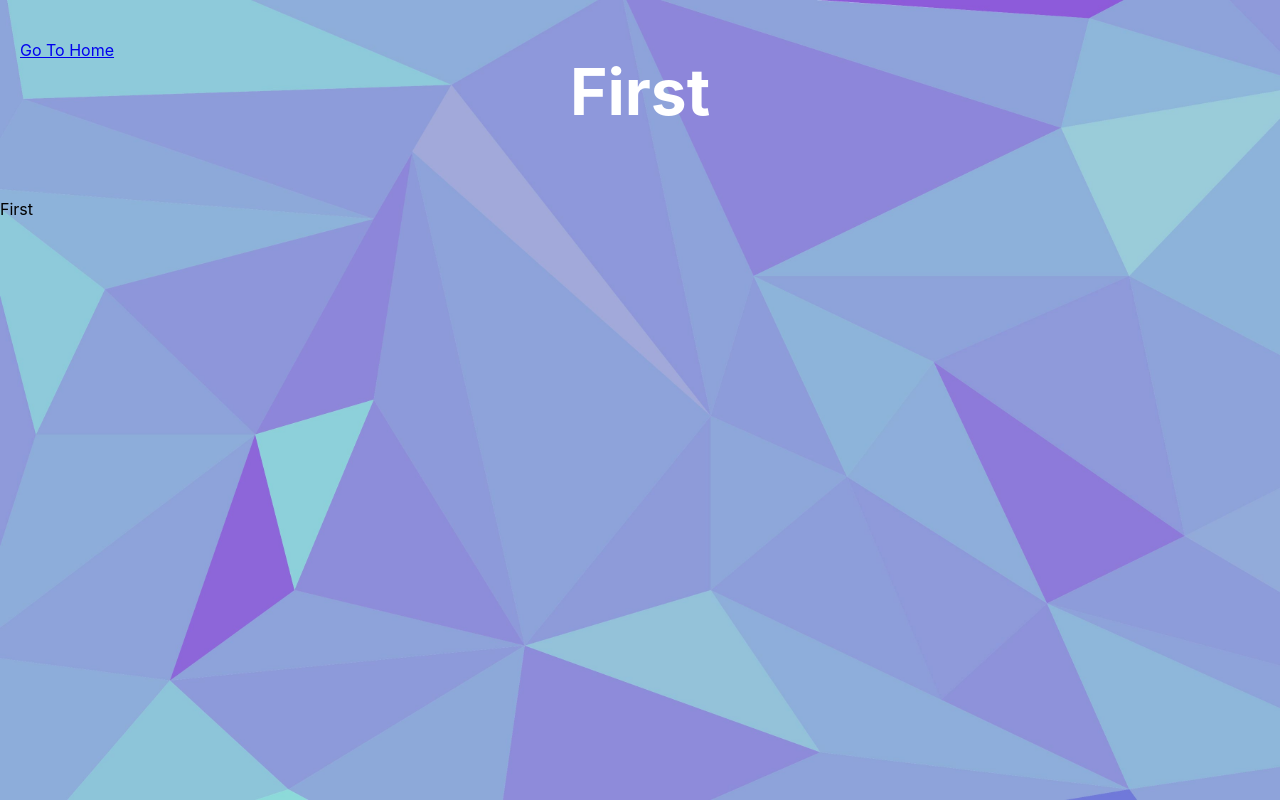
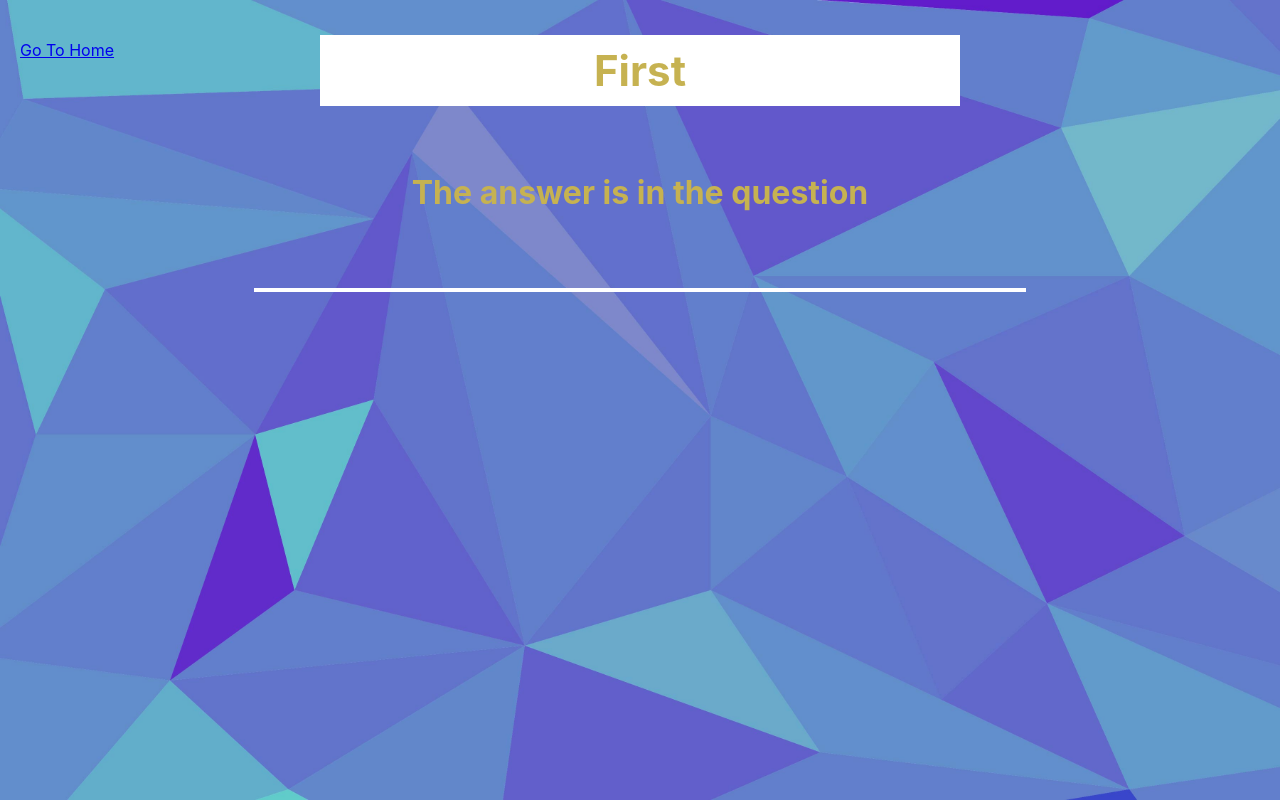
Before and after one commit to FreddyPoly/google-is-your-friend, a React (Create React App) app: page /enigmas/first-enigma in a window 1280 px wide. Built offline with nearby package versions, Linux system fonts and the light colour scheme.

Commit message:
premier style layout enigmes

```diff
--- a/src/pages/Enigmas.js
+++ b/src/pages/Enigmas.js
@@ -23,7 +23,7 @@ class Enigmas extends Component {
     return (
       <div className="Enigmas">
         <header style={{ display: 'flex', justifyContent: 'center'}}>
-          <h2 style={{ fontSize: 64, color: 'white'}}>
+          <h2 style={{ fontSize: 42, color: '#c6b251', backgroundColor: 'white', paddingTop: 10, paddingBottom: 10, width: '50%', textAlign: 'center'}}>
             { currentEnigma.name }
           </h2>
         </header>
@@ -38,8 +38,8 @@ class Enigmas extends Component {
           backgroundImage: `url(${fond})`,
           backgroundRepeat: 'no-repeat',
           backgroundSize: 'cover',
-          opacity: .65,
           position: 'absolute',
+          opacity: .9,
           top: 0,
           zIndex: -1,
         }}></div>
--- a/src/pages/Home.js
+++ b/src/pages/Home.js
@@ -63,7 +63,7 @@ class Home extends Component {
           backgroundImage: `url(${fond})`,
           backgroundRepeat: 'no-repeat',
           backgroundSize: 'cover',
-          opacity: .65,
+          opacity: .9,
           position: 'absolute',
           top: 0,
           zIndex: -1,
--- a/src/pages/enigmas/First.js
+++ b/src/pages/enigmas/First.js
@@ -4,11 +4,21 @@ class First extends Component {
   render() {
     return (
       <div className="First">
-        <header>
-          <p>
-            First
-          </p>
-        </header>
+        <div style={{display: 'flex', flexDirection: 'column'}}>
+          <h3 style={{textAlign: 'center', fontSize: 32, color: '#c6b251'}}>The answer is in the question</h3>
+
+          <input style={{
+            alignSelf: 'center',
+            width: '60%',
+            backgroundColor: 'transparent',
+            borderBottomColor: 'white',
+            borderBottomWidth: 4,
+            borderTop: 0,
+            borderRight: 0,
+            borderLeft: 0,
+            height: 42,
+          }} type="text"/>
+        </div>
       </div>
     );
   }
```
